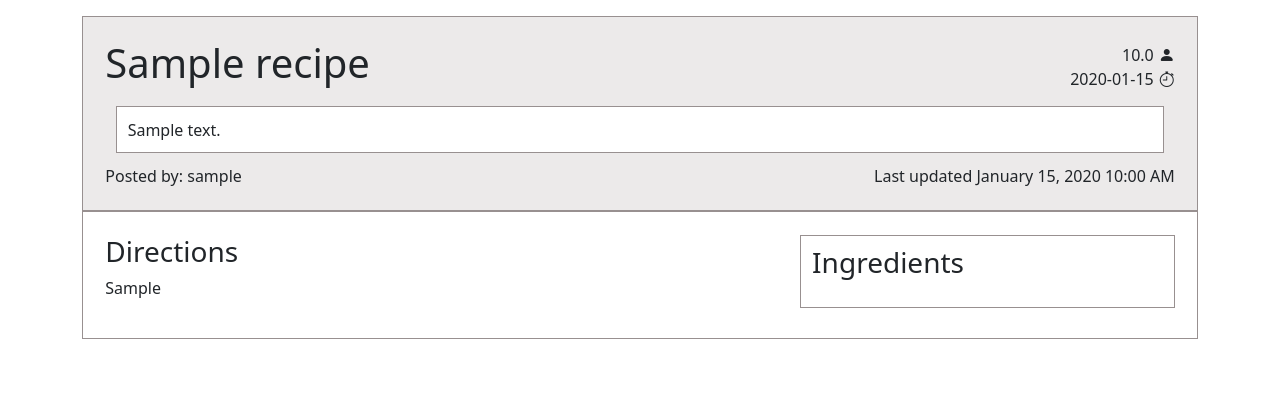
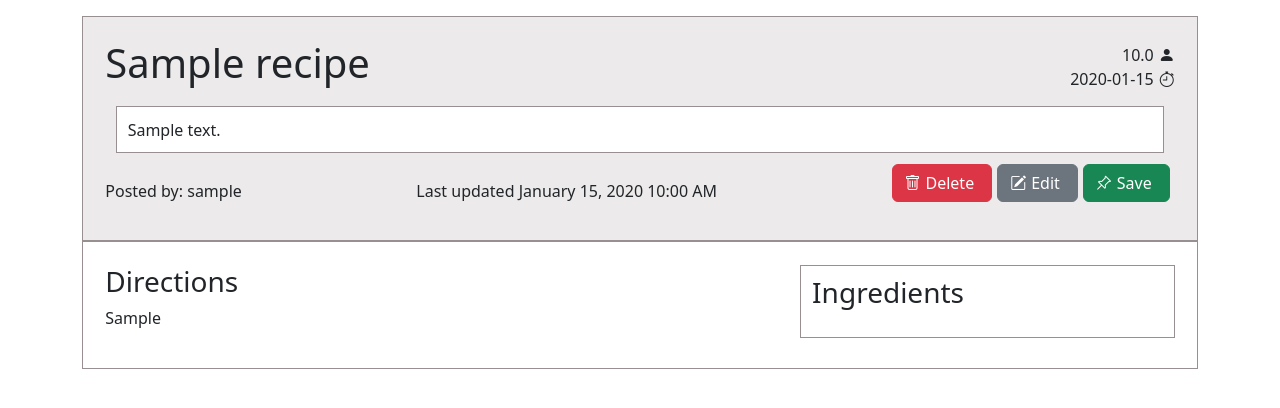
Before and after one commit to a2saur/recipe-app, a Flask app: page /recipe/1/view in a window 1280 px wide. Shown: the part 56-464 px from the top of the page. Run offline with Flask 3, Linux system fonts and the light colour scheme; a user stored in the database is signed in; tables that the repository leaves empty hold one stand-in row (values such as "Sample post"); data that the repository does not hold is empty; some libraries are stand-ins or nearby versions.

Commit message:
Fixed ingredient naming issue and re-added buttons to view recipe page

```diff
--- a/app/main/models.py
+++ b/app/main/models.py
@@ -185,7 +185,7 @@
         return '<Recipe id: {} - ingredient: {} with {} {}>'.format(self.recipe_id, self.ingredient_id, self.amount, self.unit)
 
     def getName(self):
-        return db.session.scalars(sqla.select(Ingredient.name).where(Ingredient.id == self.ingredient_id)).first()
+        return db.session.scalars(sqla.select(Ingredient.name).where(Ingredient.id == self.ingredient_id)).first().capitalize()
 
 
 class UserIngredientListUse(db.Model):
--- a/app/main/templates/_recipe.html
+++ b/app/main/templates/_recipe.html
@@ -1,6 +1,6 @@
 <!-- We add an id for the table to update the HTML content of the table through JavaScript.  -->
 <div class="shine-effect">
-    <a class="hidden-link" href="{{ url_for('recipe.viewRecipe', recipe_id=recipe.id) }}">
+    <a class="hidden-link" href="{{ url_for('recipe.view_recipe', recipe_id=recipe.id) }}">
         <div class="recipe-card-header bottom-line">
             <span>
                 <h5>{{ recipe.title }}</h5>
--- a/app/recipe/recipe_routes.py
+++ b/app/recipe/recipe_routes.py
@@ -14,7 +14,7 @@
 
 @bp_recipe.route('/recipe/<recipe_id>/view', methods=['GET'])
 # @login_required
-def viewRecipe(recipe_id):
+def view_recipe(recipe_id):
     theRecipe = db.session.scalars(sqla.select(Recipe).where(Recipe.id == recipe_id)).first()
     if not (theRecipe is None):
         theIngredients = db.session.scalars(sqla.select(RecipeIngredientUse).where(RecipeIngredientUse.recipe_id == recipe_id)).all()
@@ -47,10 +47,10 @@
                 )
                 db.session.add(recipeDraft)
                 db.session.commit()
-                return redirect(url_for('recipe.editRecipe', recipe_id=recipeDraft.id))
+                return redirect(url_for('recipe.edit_recipe', recipe_id=recipeDraft.id))
             else:
                 # old recipe
-                return redirect(url_for('recipe.editRecipe', recipe_id=int(buttonVal)))
+                return redirect(url_for('recipe.edit_recipe', recipe_id=int(buttonVal)))
         else:
             # delete recipe
             deleteRecipe(recipe_id=int(buttonVal))
@@ -59,7 +59,7 @@
 
 @bp_recipe.route('/recipe/<recipe_id>/edit', methods=['GET', 'POST'])
 # @login_required
-def editRecipe(recipe_id):
+def edit_recipe(recipe_id):
     # get the associated recipe draft
     recipeDraft = db.session.get(Recipe, recipe_id)
 
@@ -69,7 +69,7 @@
         ingredient_data = []
         for ingUseCase in db.session.scalars(sqla.select(RecipeIngredientUse).where(RecipeIngredientUse.recipe_id == recipe_id)).all():
             ingredient_data.append({
-                "ingredientName": ingUseCase.recipe_usecase_ingredient.name,
+                "ingredientName": ingUseCase.recipe_usecase_ingredient.name.capitalize(),
                 "quantity": ingUseCase.amount,
                 "unit": ingUseCase.unit,
                 "ingredient_id": ingUseCase.ingredient_id
@@ -120,7 +120,7 @@
             saveRecipeDraft(recipe_id=recipe_id, rform=rform)
 
             # redirect back to the edit recipe page
-            return redirect(url_for('recipe.editRecipe', recipe_id=recipe_id))
+            return redirect(url_for('recipe.edit_recipe', recipe_id=recipe_id))
         elif buttonVal == "save":
             # save changes + return to main
             saveRecipeDraft(recipe_id=recipe_id, rform=rform)
@@ -144,7 +144,7 @@
                 pass
 
             # redirect back to the edit recipe page
-            return redirect(url_for('recipe.editRecipe', recipe_id=recipe_id))
+            return redirect(url_for('recipe.edit_recipe', recipe_id=recipe_id))
     if recipeDraft.is_draft:
         return render_template('create_recipe.html', title="Create New Recipe", form=rform, recipe_id=recipe_id, is_draft=True)
     else:
--- a/app/recipe/templates/create_recipe.html
+++ b/app/recipe/templates/create_recipe.html
@@ -5,7 +5,7 @@
 
     <h1>{{ title }}</h1>
 
-    <form action="{{ url_for('recipe.editRecipe', recipe_id=recipe_id) }}" method="post">
+    <form action="{{ url_for('recipe.edit_recipe', recipe_id=recipe_id) }}" method="post">
         {{ form.hidden_tag() }}
 
         {{ wtf.form_field(form.title) }}
--- a/app/recipe/templates/view_recipe.html
+++ b/app/recipe/templates/view_recipe.html
@@ -20,6 +20,25 @@
 
         <div class="recipe-page-details">
             <span>Posted by: {{recipe.writer.username}}</span><span>Last updated {{moment(recipe.timestamp).format('LLL')}}</span>
+            <div class="recipe-page-details">
+                {% if recipe.writer.id == current_user.id %}
+                    <span style="margin-right:5px;"><form action="{{ url_for('recipe.delete', recipe_id=recipe.id) }}" method="post">
+                        <button type="submit" class="btn btn-danger">
+                            <i class="bi bi-trash"></i><span style="margin:5px">Delete</span>
+                        </button>
+                    </form></span>
+                    <span style="margin-right:5px;"><form action="{{ url_for('recipe.edit_recipe', recipe_id=recipe.id) }}" method="get">
+                        <button type="submit" class="btn btn-secondary">
+                            <i class="bi bi-pencil-square"></i><span style="margin:5px">Edit</span>
+                        </button>
+                    </form></span>
+                {% endif %}
+                <span class="icon-button" style="margin-right:5px;"><form action="" method="post">
+                        <button type="submit" class="btn btn-success">
+                            <i class="bi bi-pin-angle"></i><span style="margin:5px">Save</span>
+                        </button>
+                </form></span>
+            </div>
         </div>
     </div>
 
```
Also changed, not shown: app/recipe/recipe_helpers.py (+5 -2 lines), meal_planner.db.
